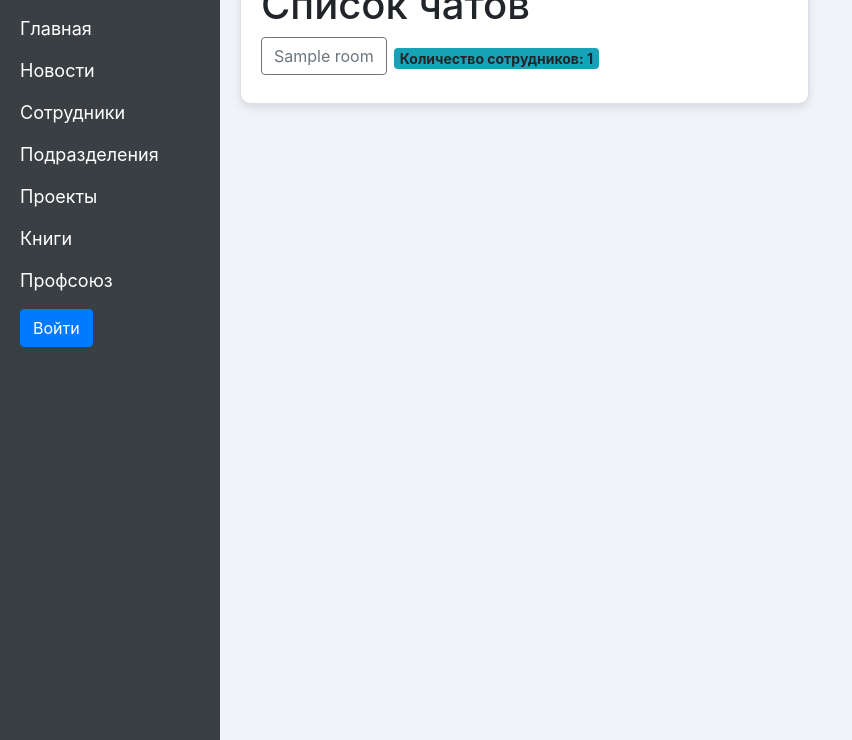
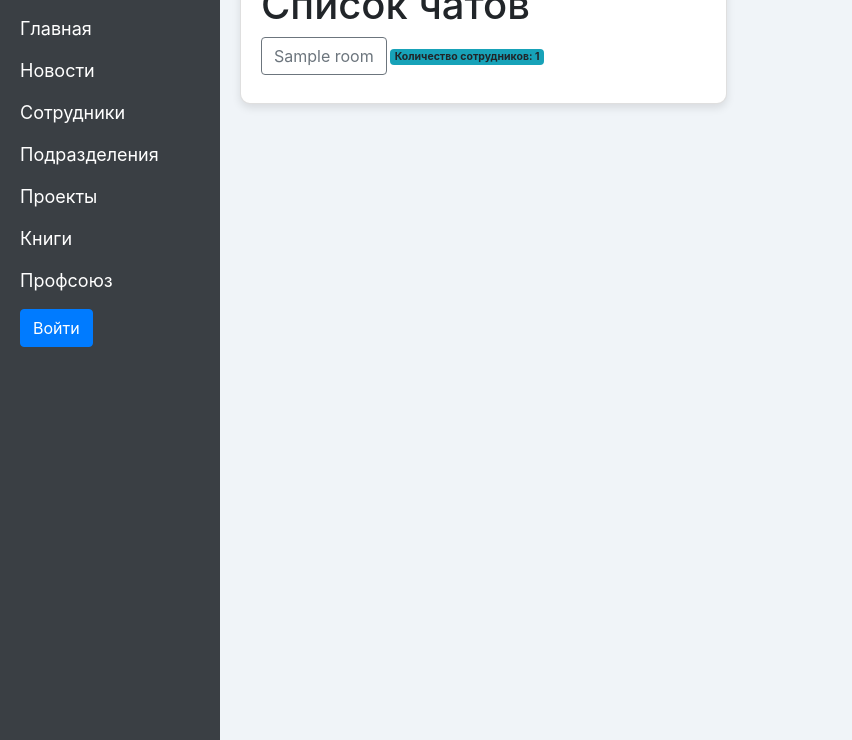
Before and after one commit to OlegEgoism/django_time_control_system_work, a Django app: template templates/chat/rooms.html in a window 1280 px wide. Shown: the part 60-800 px from the top of the page, without its empty margins (0-852 px from the left). Run offline with Django 5.2, Linux system fonts and the light colour scheme; the template is opened without the code that fills it: most values are stand-ins (such as "Sample title", 1, 10 or a date in 2020); some libraries are stand-ins or nearby versions.

Commit message:
Рабочий чат. Стилистика

```diff
--- a/static/css/styles.css
+++ b/static/css/styles.css
@@ -271,7 +271,6 @@ form input, form select {
 
 .hover-photo:hover {
     transform: scale(1.5); /* Увеличение изображения */
-
 }
 
 .chatbox {
@@ -298,3 +297,7 @@ form input, form select {
     width: 200px;
     /*text: left;*/
 }
+
+.span-size{
+    font-size: 14px;
+}
--- a/templates/chat/rooms.html
+++ b/templates/chat/rooms.html
@@ -10,9 +10,9 @@
             {% if rooms %}
                 <div>
                     {% for room in rooms %}
-                        <h3>
+                        <h3 class="span-size">
                             <a href="{% url 'room' room.slug %}" class="btn btn-outline-secondary">{{ room.name }}</a>
-                            <span class="badge bg-info" style="font-size: 14px">Количество сотрудников: {{ room.user_count }}</span>
+                            <span class="badge bg-info">Количество сотрудников: {{ room.user_count }}</span>
                         </h3>
                     {% endfor %}
                 </div>
```
